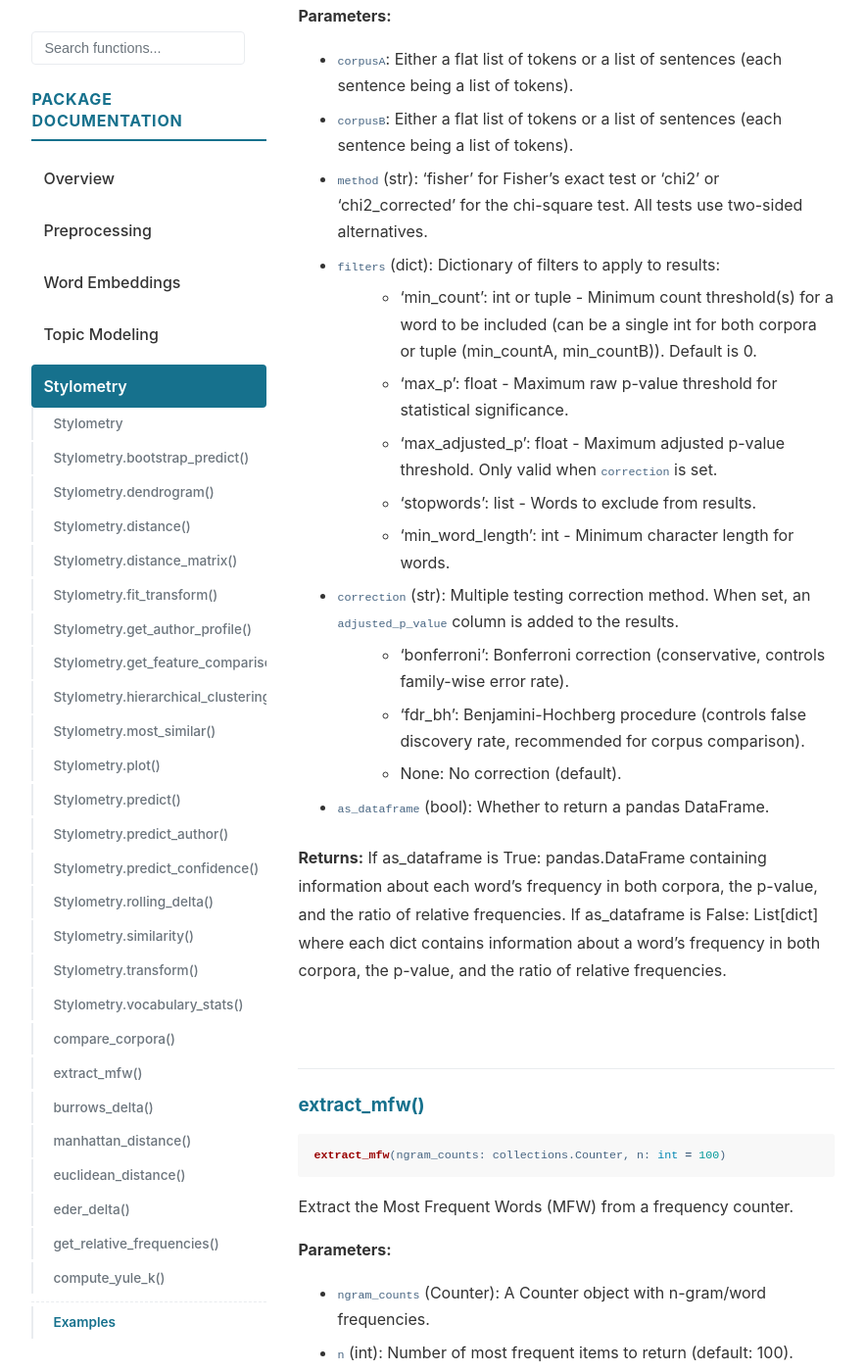
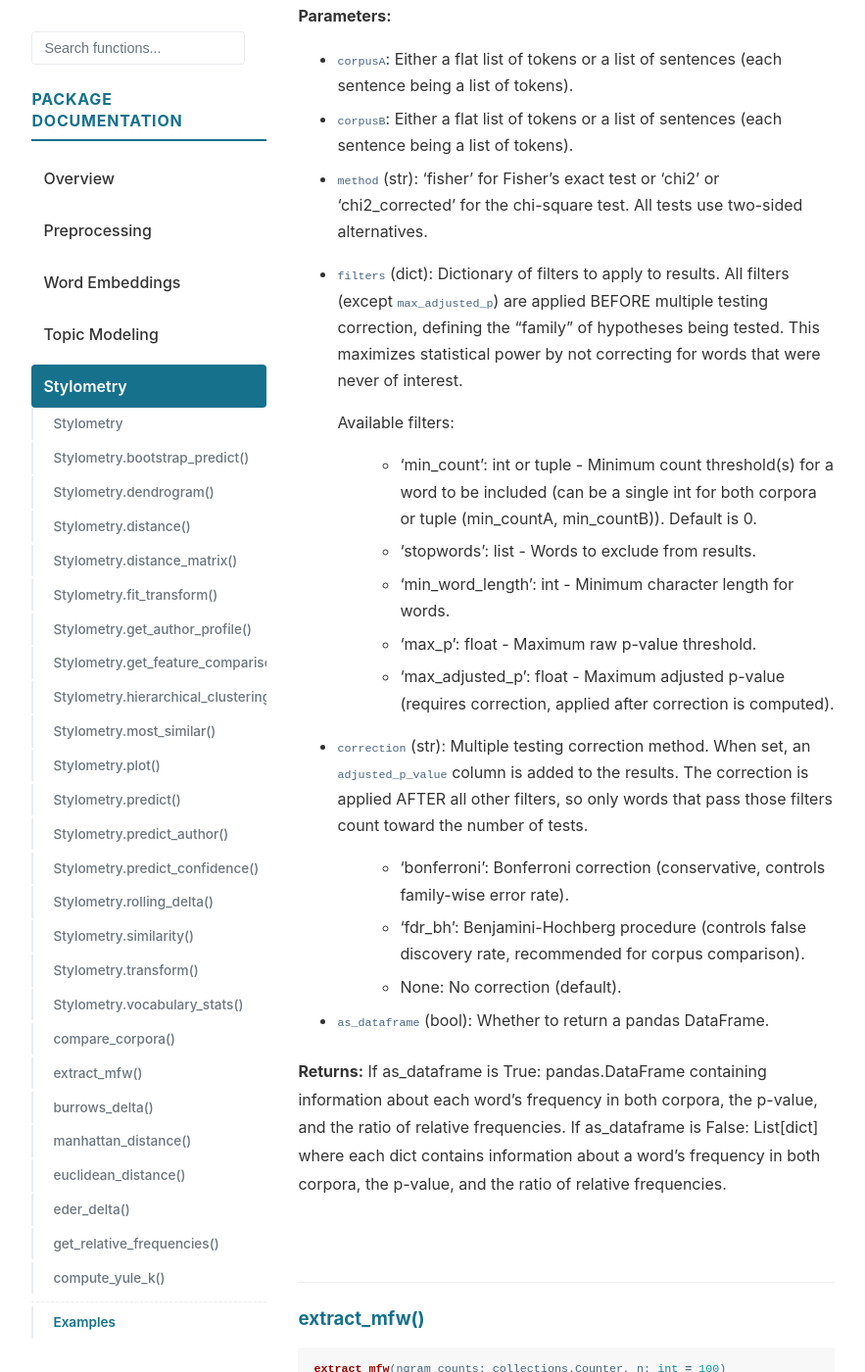
Before and after one commit to mcjkurz/qhchina, a Jekyll site: the page built from docs/pkg_docs/stylometry/index.md, in a window 1280 px wide and 1400 px high, scrolled down 11296 px. Shown: the whole window at 98% size, without its empty margins (198-1081 px from the left). Built offline with Jekyll 4.4.1, drawn with Linux system fonts in a browser that asks for light colours.

```diff
--- a/docs/pkg_docs/stylometry/index.md
+++ b/docs/pkg_docs/stylometry/index.md
@@ -473,18 +473,27 @@
   being a list of tokens).
 - `method` (str): 'fisher' for Fisher's exact test or 'chi2' or 'chi2_corrected'
   for the chi-square test. All tests use two-sided alternatives.
-- `filters` (dict): Dictionary of filters to apply to results:
+- `filters` (dict): Dictionary of filters to apply to results.
+  All filters (except ``max_adjusted_p``) are applied BEFORE multiple testing
+  correction, defining the "family" of hypotheses being tested. This maximizes
+  statistical power by not correcting for words that were never of interest.
+
+  Available filters:
+
   - 'min_count': int or tuple - Minimum count threshold(s) for a word to be
     included (can be a single int for both corpora or tuple (min_countA,
     min_countB)). Default is 0.
-  - 'max_p': float - Maximum raw p-value threshold for statistical
-    significance.
-  - 'max_adjusted_p': float - Maximum adjusted p-value threshold. Only
-    valid when ``correction`` is set.
   - 'stopwords': list - Words to exclude from results.
   - 'min_word_length': int - Minimum character length for words.
+  - 'max_p': float - Maximum raw p-value threshold.
+  - 'max_adjusted_p': float - Maximum adjusted p-value (requires correction,
+    applied after correction is computed).
+
 - `correction` (str): Multiple testing correction method. When set,
-  an ``adjusted_p_value`` column is added to the results.
+  an ``adjusted_p_value`` column is added to the results. The correction
+  is applied AFTER all other filters, so only words that pass those
+  filters count toward the number of tests.
+
   - 'bonferroni': Bonferroni correction (conservative, controls family-wise
     error rate).
   - 'fdr_bh': Benjamini-Hochberg procedure (controls false discovery rate,
```
